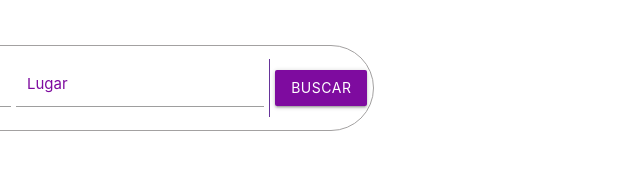
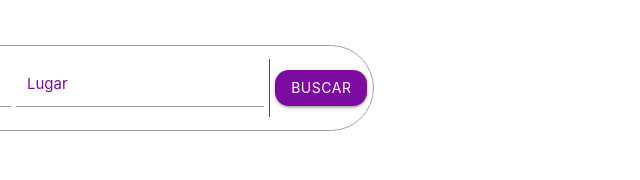
Before and after one commit to symphony701/LandingPageEasyJob, a plain HTML site: page index.html in a window 1280 px wide. Shown: the part 120-300 px from the top of the page, 575-1215 px from the left. Drawn offline with nearby package versions, Linux system fonts and the light colour scheme.

Commit message:
Update main.css

```diff
--- a/styles/main.css
+++ b/styles/main.css
@@ -105,6 +105,10 @@ nav button {
 
 .input-field {
     color: var(--main-color);
+}
+
+.job-search .btn{
+    border-radius: 14px !important;
 }
 
 .job-search label {
```
